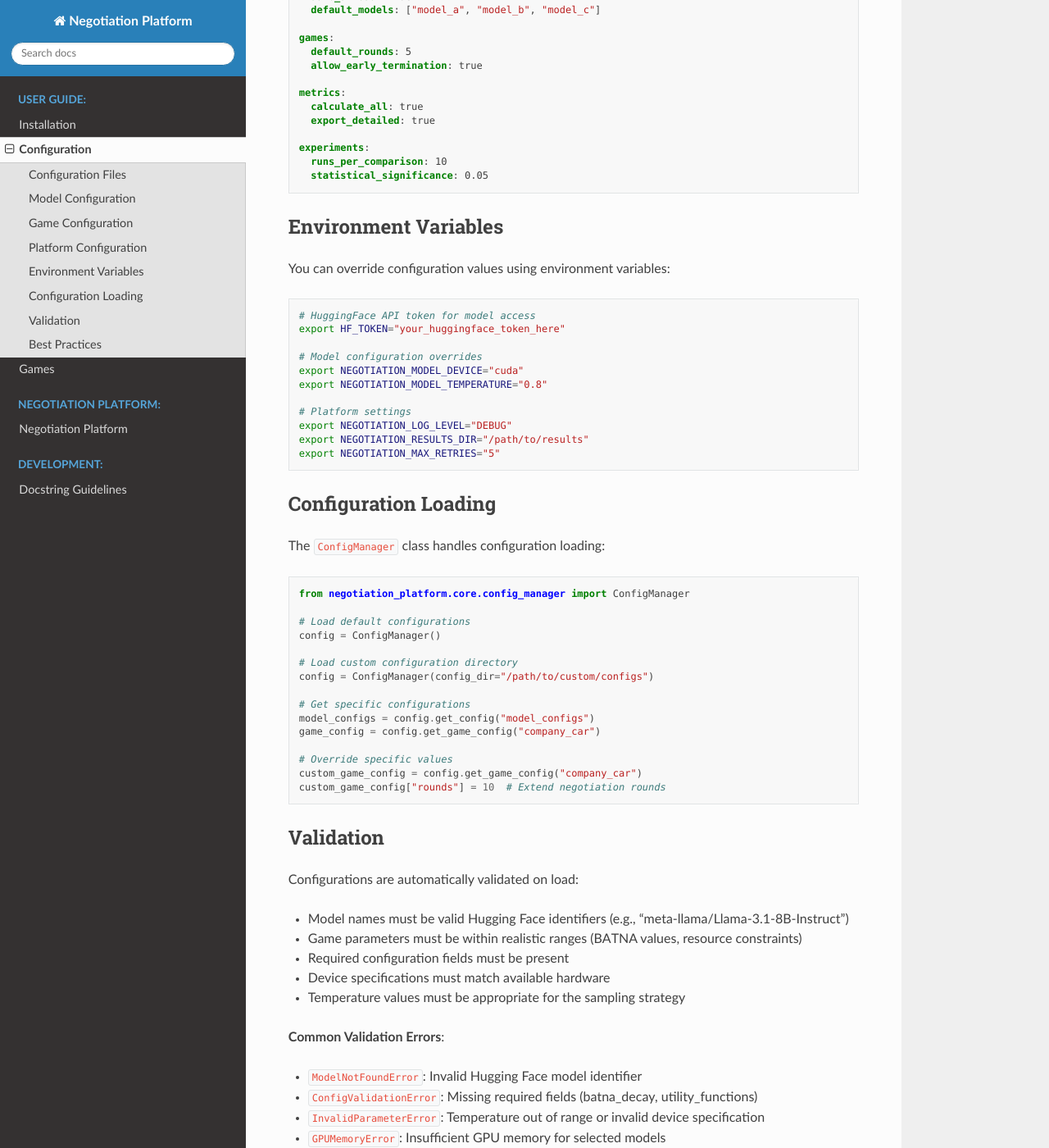
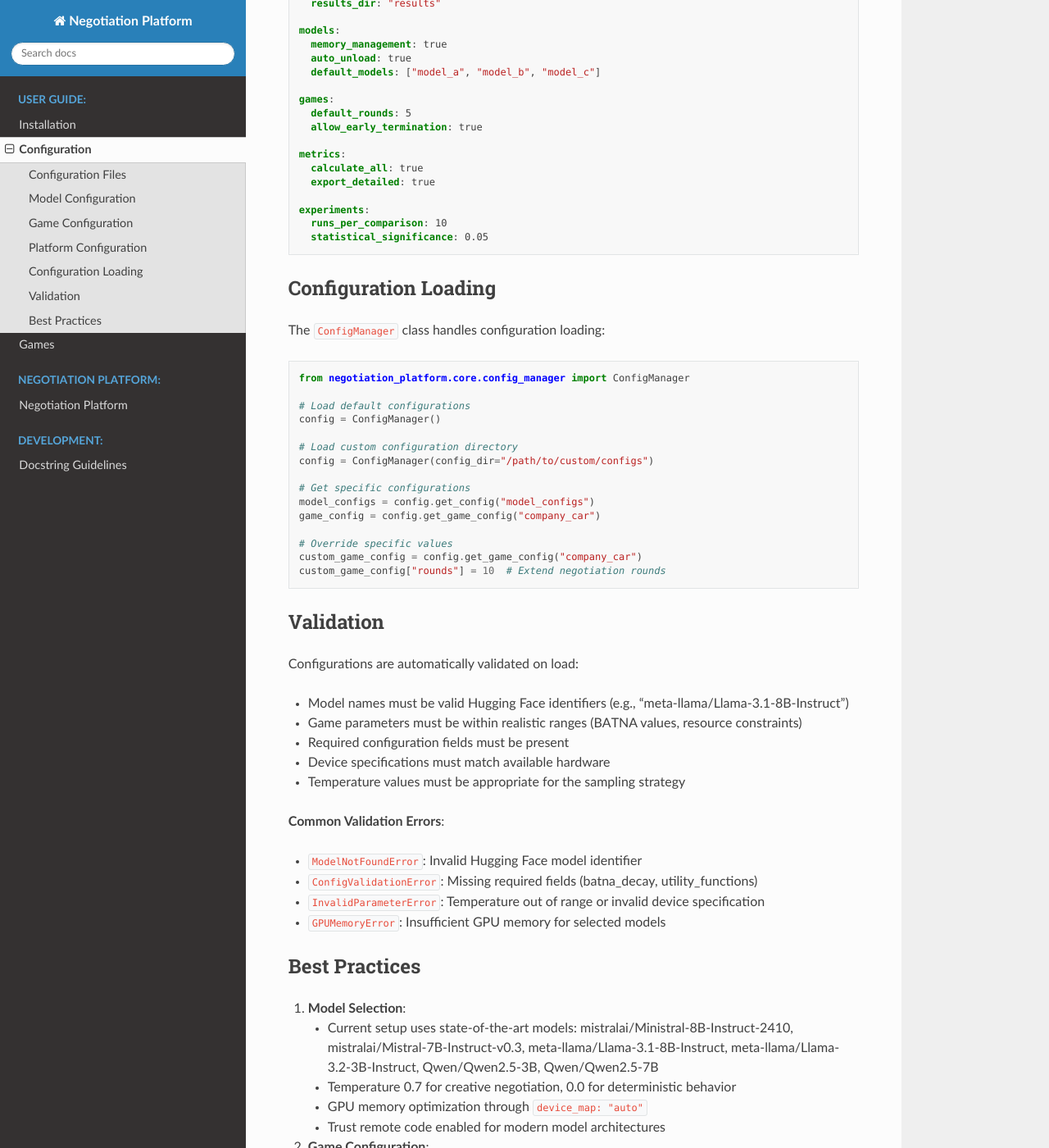
Before and after one commit to tomz2000-lab/Masterthesis, a Sphinx documentation site: the page built from docs/configuration.rst, in a window 1280 px wide and 1400 px high, scrolled down 4059 px. Shown: the whole window at 82% size. Built offline with Sphinx 7.4.7 and the Read the Docs theme 3.1.0, drawn with Linux system fonts in a browser that asks for light colours; pages that are not in the unit, such as notebooks, are missing from menus; some of the changed text lies outside the part shown.

Commit message:
adjusted documentation and added api tokens space to config

```diff
--- a/docs/configuration.rst
+++ b/docs/configuration.rst
@@ -71,6 +74,7 @@
 * ``trust_remote_code``: Allow execution of remote code for certain models
 * ``load_in_8bit``: Enable 8-bit quantization for memory efficiency
 * ``pad_token_id``: Token ID for padding (model-specific)
+* ``api_token``: (Optional) Hugging Face API token for private models
 
 Game Configuration
 ------------------
@@ -208,24 +212,6 @@
      runs_per_comparison: 10
      statistical_significance: 0.05
 
-Environment Variables
----------------------
-
-You can override configuration values using environment variables:
-
-.. code-block:: bash
-
-   # HuggingFace API token for model access
-   export HF_TOKEN="your_huggingface_token_here"
-
-   # Model configuration overrides
-   export NEGOTIATION_MODEL_DEVICE="cuda"
-   export NEGOTIATION_MODEL_TEMPERATURE="0.8"
-
-   # Platform settings
-   export NEGOTIATION_LOG_LEVEL="DEBUG"
-   export NEGOTIATION_RESULTS_DIR="/path/to/results"
-   export NEGOTIATION_MAX_RETRIES="5"
 
 Configuration Loading
 ---------------------
@@ -273,7 +259,7 @@
 
 1. **Model Selection**:
 
-   * Current setup uses state-of-the-art models: Llama-3.1-8B, Qwen2.5-7B, Llama-3.2-3B
+   * Current setup uses state-of-the-art models: mistralai/Ministral-8B-Instruct-2410, mistralai/Mistral-7B-Instruct-v0.3, meta-llama/Llama-3.1-8B-Instruct, meta-llama/Llama-3.2-3B-Instruct, Qwen/Qwen2.5-3B, Qwen/Qwen2.5-7B
    * Temperature 0.7 for creative negotiation, 0.0 for deterministic behavior
    * GPU memory optimization through ``device_map: "auto"``
    * Trust remote code enabled for modern model architectures
```
Also changed, not shown: other parts of docs/configuration.rst (+4 -1 lines), 1 other file.
